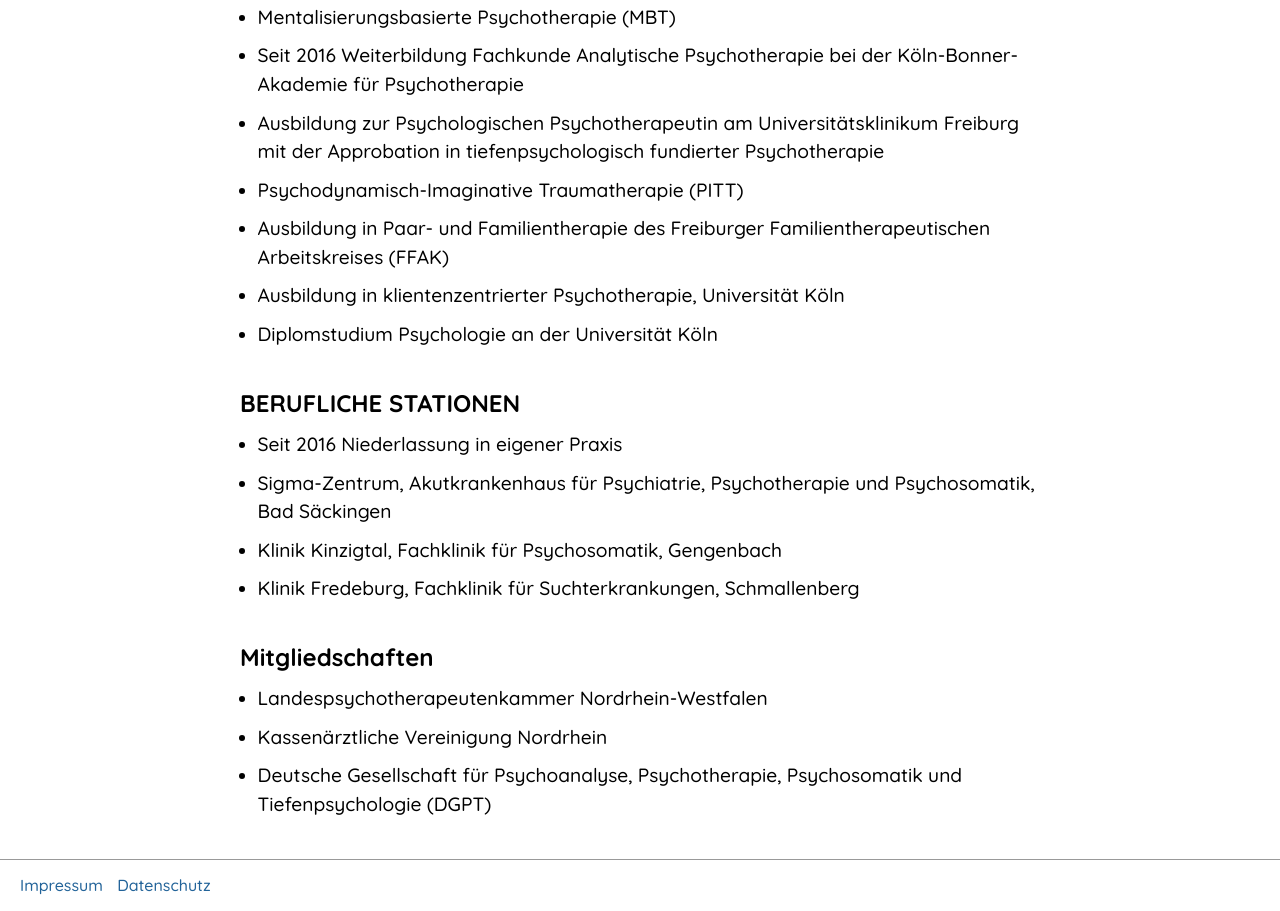
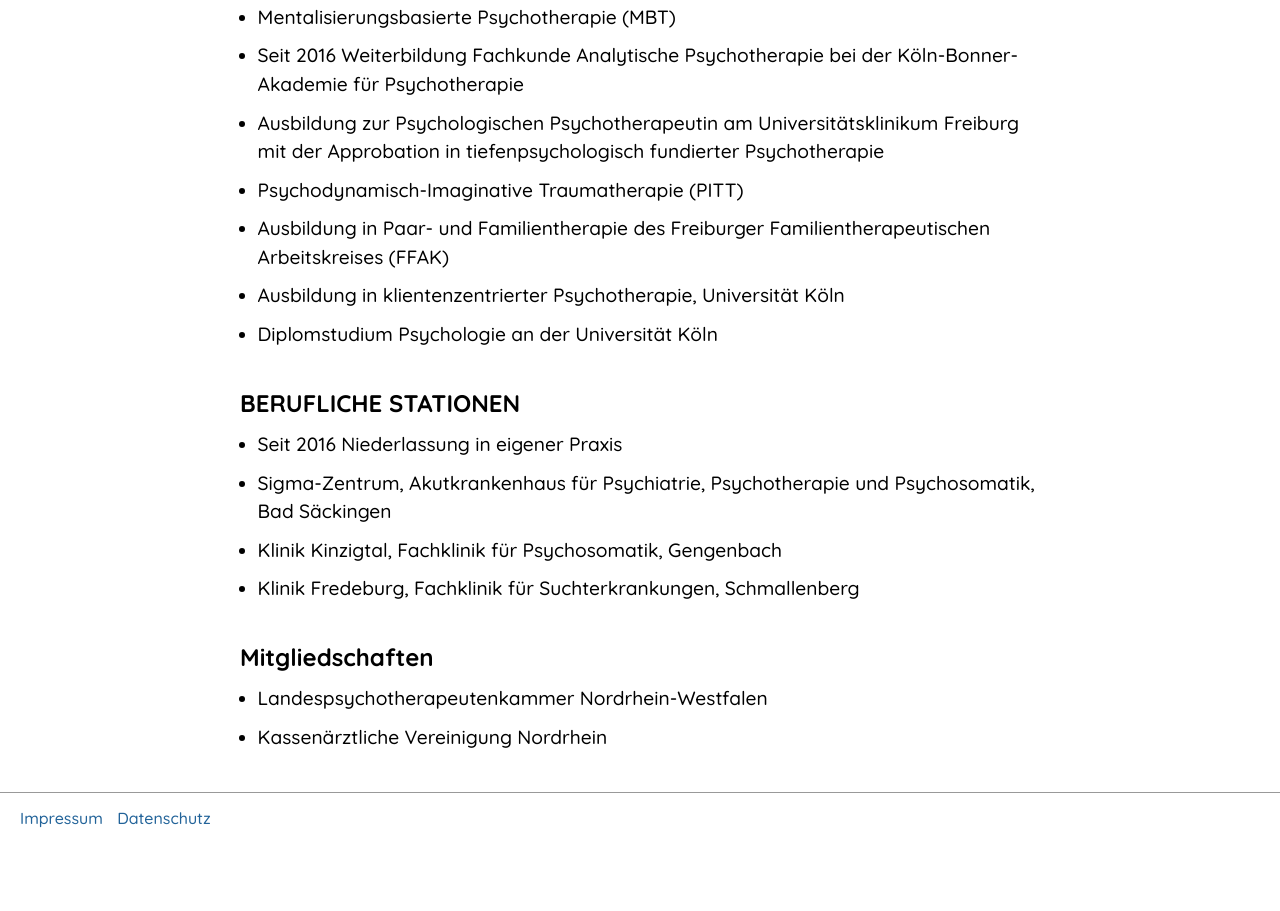
Before and after one commit to rudnitzki/website, a plain HTML site: page ueber-mich.html in a window 1280 px wide. Shown: the part 952-1863 px from the top of the page. After the commit the page ends 1796 px from the top, so only its background shows below. Drawn offline with Linux system fonts and the light colour scheme; a script that the page names is missing.

Commit message:
Deploying to gh-pages from @ rudnitzki/website@75c93c2a5d5c71e124efe16297f9dcbcbc1d6b67 🚀

```diff
--- a/ueber-mich.html
+++ b/ueber-mich.html
@@ -52,7 +52,7 @@
         <ul>
           <li>Landespsychotherapeutenkammer Nordrhein-Westfalen</li>
           <li>Kassenärztliche Vereinigung Nordrhein</li>
-          <li>Deutsche Gesellschaft für Psychoanalyse, Psychotherapie, Psychosomatik und Tiefenpsychologie (DGPT)</li>
+
         </ul>
     	</article>
     </main>
```
